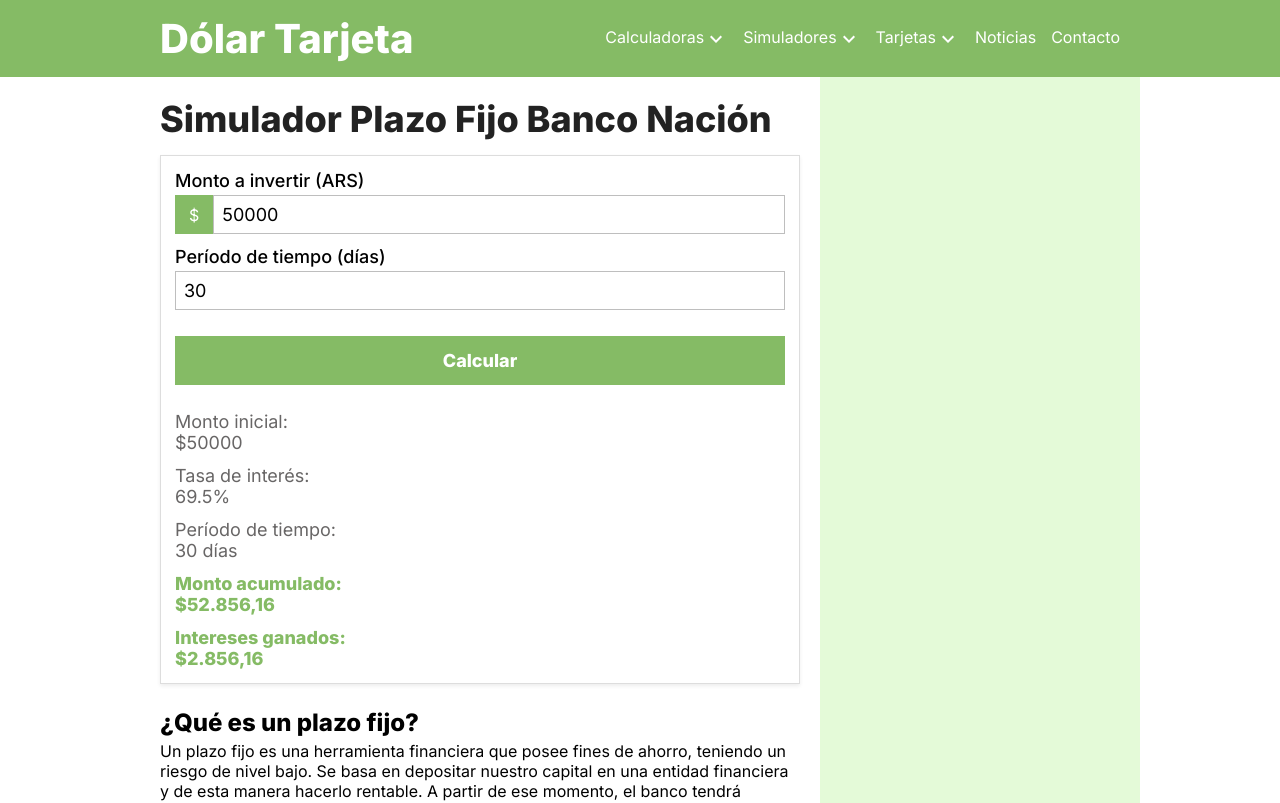
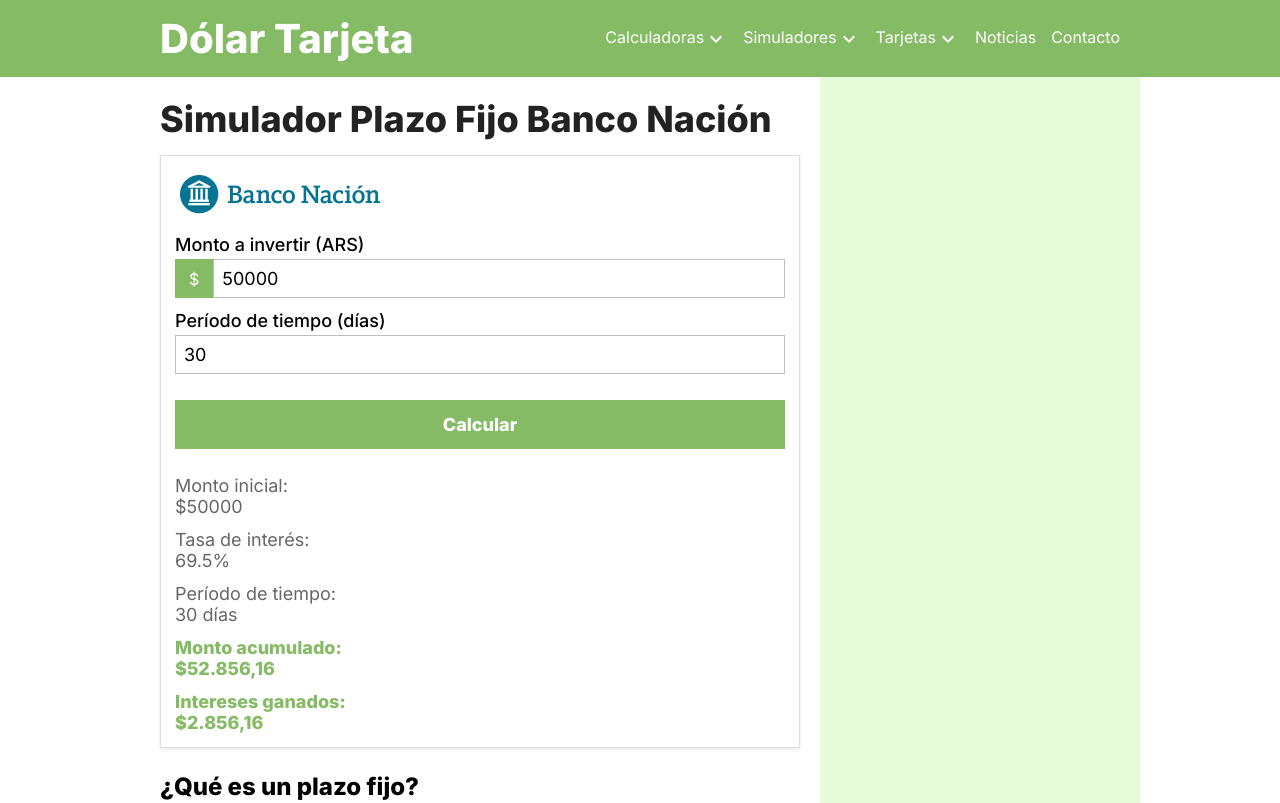
Before and after one commit to axeloehrli/dolar-tarjeta, a Next.js app: page /simuladores/banco-nacion in a window 1280 px wide. Shown: the top 803 px of the page. Built offline with nearby package versions, Linux system fonts and the light colour scheme.

Commit message:
Added click-couting feature to both the backend and frontend

```diff
--- /dev/null
+++ b/components/CalculateButton.js
@@ -0,0 +1,26 @@
+import styles from "../styles/CalculateButton.module.css"
+import { useState } from "react"
+export default function CalculateButton({ handleClick }) {
+  const [clickCount, setClickCount] = useState(0)
+  const saveClick = () => {
+    try {
+      fetch("http://localhost:9999/calculate-button-click", { method: "POST", mode: "no-cors" })
+    } catch (error) {
+      console.log(error);
+    }
+  }
+  return (
+    <button
+      className={styles.button}
+      onClick={() => {
+        handleClick()
+        if (clickCount < 5) {
+          saveClick()
+          setClickCount(ps => ps + 1)
+        }
+      }}
+    >
+      Calcular
+    </button>
+  )
+}
--- a/pages/api/queries.js
+++ b/pages/api/queries.js
@@ -17,6 +17,14 @@
   })
 }
 
+const insertCalculateButtonClick = (element)  => {
+  pool.query(`INSERT INTO clicks (element) VALUES ('calculate_button')`, (err, res) => {
+    if(err) {
+      console.log(err);
+    }
+  })
+}
+
 const insertDollarPrice = (value) => {
   if (value === undefined && value === null) return;
   const sqlStatement = `INSERT INTO dolar_info (price) VALUES (${value})`
@@ -29,4 +37,4 @@
   })
 }
 
-module.exports = { getDollarPrice, insertDollarPrice }
+module.exports = { getDollarPrice, insertDollarPrice, insertCalculateButtonClick }
--- a/pages/api/server.js
+++ b/pages/api/server.js
@@ -4,6 +4,10 @@
 const cheerio = require("cheerio")
 const app = express()
 app.get("/", db.getDollarPrice)
+app.post("/", (req, res) => {
+  console.log("hello world");
+})
+app.post("/calculate-button-click", db.insertCalculateButtonClick)
 
 app.listen(9999, () => {
   console.log("Running on port 9999");
--- a/pages/index.js
+++ b/pages/index.js
@@ -6,6 +6,7 @@
 import DollarCalculation from "../classes/DollarCalculation"
 import { es } from "date-fns/locale"
 import Adsense, { GoogleAd } from '../components/GoogleAd'
+import CalculateButton from '../components/CalculateButton'
 export default function Home({ error, currentDollarInfo }) {
   const formatter = new Intl.NumberFormat("es-AR", { style: "currency", currency: "ARS" })
   const [inputValue, setInputValue] = useState(1)
@@ -40,10 +41,7 @@
               onChange={onInputChange}
             />
           </div>
-          <button
-            className={styles.button}
-            onClick={handleButtonClick}
-          >Calcular</button>
+          <CalculateButton handleClick={handleButtonClick}/>
           <div className={styles.infoContainer}>
             <p className={styles.infoP}>Costo en pesos:</p>
             <p className={styles.infoP}>{formatter.format(dollarCalculation.getCostInPesos())}</p>
--- a/pages/simuladores/banco-nacion.js
+++ b/pages/simuladores/banco-nacion.js
@@ -2,7 +2,10 @@
 import styles from "../../styles/plazo-fijo-banco-nacion.module.css"
 import PlazoFijo from "../../classes/PlazoFijo"
 import { useState } from "react"
+import Head from "next/head"
+import BancoLogo from "../../public/banconacion.png"
 import Image from "next/image"
+import CalculateButton from "../../components/CalculateButton"
 export default function PlazoFijoBancoNacion() {
   const [plazoFijo, setPlazoFijo] = useState(new PlazoFijo({ rate: 0.695, amount: 50000, days: 30 }))
   const [amountInput, setAmountInput] = useState(50000)
@@ -35,9 +38,17 @@
   const [showDropdown, setShowDropdown] = useState(false)
   return (
     <div className={styles.container}>
+      <Head>
+        <title>Simulador Plazo Fijo Banco Nación</title>
+        <meta name='keywords' content='simulador plazo fijo banco nacion bna BNA dinero dolar interes inversion dolares' />
+        <meta name="description" content='Simulador de plazo fijo en el Banco Nación. Ingrese su monto inicial y el período de tiempo y obtenga los intereses ganados.' />
+      </Head>
       <main className={styles.main}>
         <h1 className={styles.header}>Simulador Plazo Fijo Banco Nación</h1>
         <div className={styles.inputs}>
+          <div>
+            <Image src={BancoLogo} alt="Banco Nación" />
+          </div>
           <div className={styles.inputContainer}>
             <label htmlFor="amount">Monto a invertir (ARS)</label>
             <div className={styles.amountContainer}>
@@ -59,12 +70,7 @@
             >
             </input>
           </div>
-          <button
-            className={styles.button}
-            onClick={onButtonClick}
-          >
-            Calcular
-          </button>
+          <CalculateButton handleClick={onButtonClick}/>
           <div className={styles.results}>
             <div className={styles.resultContainer}>
               <label>Monto inicial:</label>
--- /dev/null
+++ b/styles/CalculateButton.module.css
@@ -0,0 +1,10 @@
+.button {
+  padding: 14px;
+  margin: 14px 0;
+  border: none;
+  font-size: 18px;
+  font-weight: 700;
+  background-color: #85BB65;
+  color: white;
+  cursor: pointer;
+}
```
Also changed, not shown: public/banconacion.png (added).
